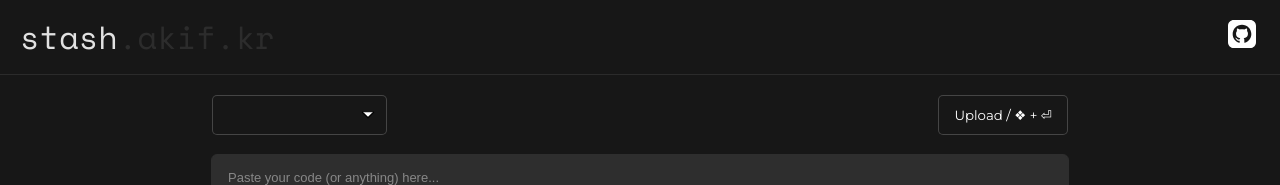
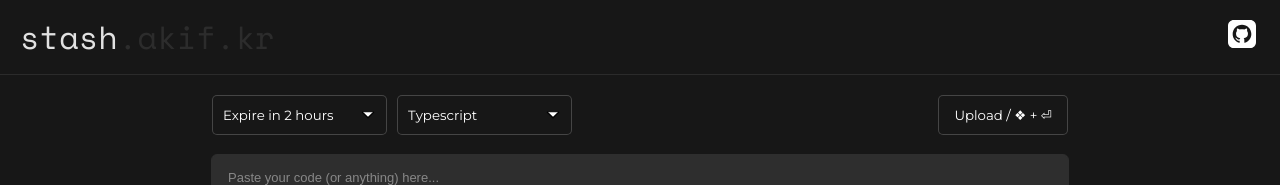
Before and after one commit to ak-tr/stash, a Vue app in the folder app/: page / in a window 1280 px wide. Shown: the top 185 px of the page. Built offline with nearby package versions, Linux system fonts and the light colour scheme; a web font is replaced by a local one.

Commit message:
✨ added dropdown for selecting syntax highlighting

```diff
--- a/app/src/components/AppContainer.vue
+++ b/app/src/components/AppContainer.vue
@@ -5,7 +5,17 @@
       :class="[!isRequestingPaste ? 'space-between' : 'start']"
     >
       <template v-if="!isRequestingPaste">
-        <ContainerDropdown ref="dropdown" />
+        <div class="dropdowns">
+          <ContainerDropdown
+            :options="ttlValues"
+            selected="1"
+            ref="dropdown"
+          />
+          <ContainerDropdown
+            :options="highlighterValues"
+            selected="typescript"
+          />
+        </div>
         <ContainerButton
           :text="getUploadButtonText()"
           afterText="Uploading..."
@@ -54,6 +64,14 @@
 import ContainerDropdown from "./ContainerDropdown.vue";
 import ContainerMessage from "./ContainerMessage.vue";
 
+import { modes } from "../helpers/highlighters";
+const highlighterValues = Object.keys(modes).map((mode) => {
+  return {
+    value: mode,
+    name: mode[0].toUpperCase() + mode.substring(1)
+  }
+})
+
 export default {
   name: "AppContainer",
   data() {
@@ -62,6 +80,25 @@
       pasteExists: false,
       pasteUploaded: false,
       shouldFadeOut: false,
+      ttlValues: [
+        {
+          value: 0,
+          name: "One-time paste"
+        },
+        {
+          value: 1,
+          name: "Expire in 2 hours",
+        },
+        {
+          value: 2,
+          name: "Expire in 12 hours"
+        },
+        {
+          value: 3,
+          name: "Expire in 24 hours"
+        },
+      ],
+      highlighterValues,
     };
   },
   props: ["isRequestingPaste"],
@@ -175,6 +212,11 @@
   }
 }
 
+.dropdowns {
+  display: flex;
+  gap: 10px;
+}
+
 .buttons {
   display: flex;
   width: 100%;
```
